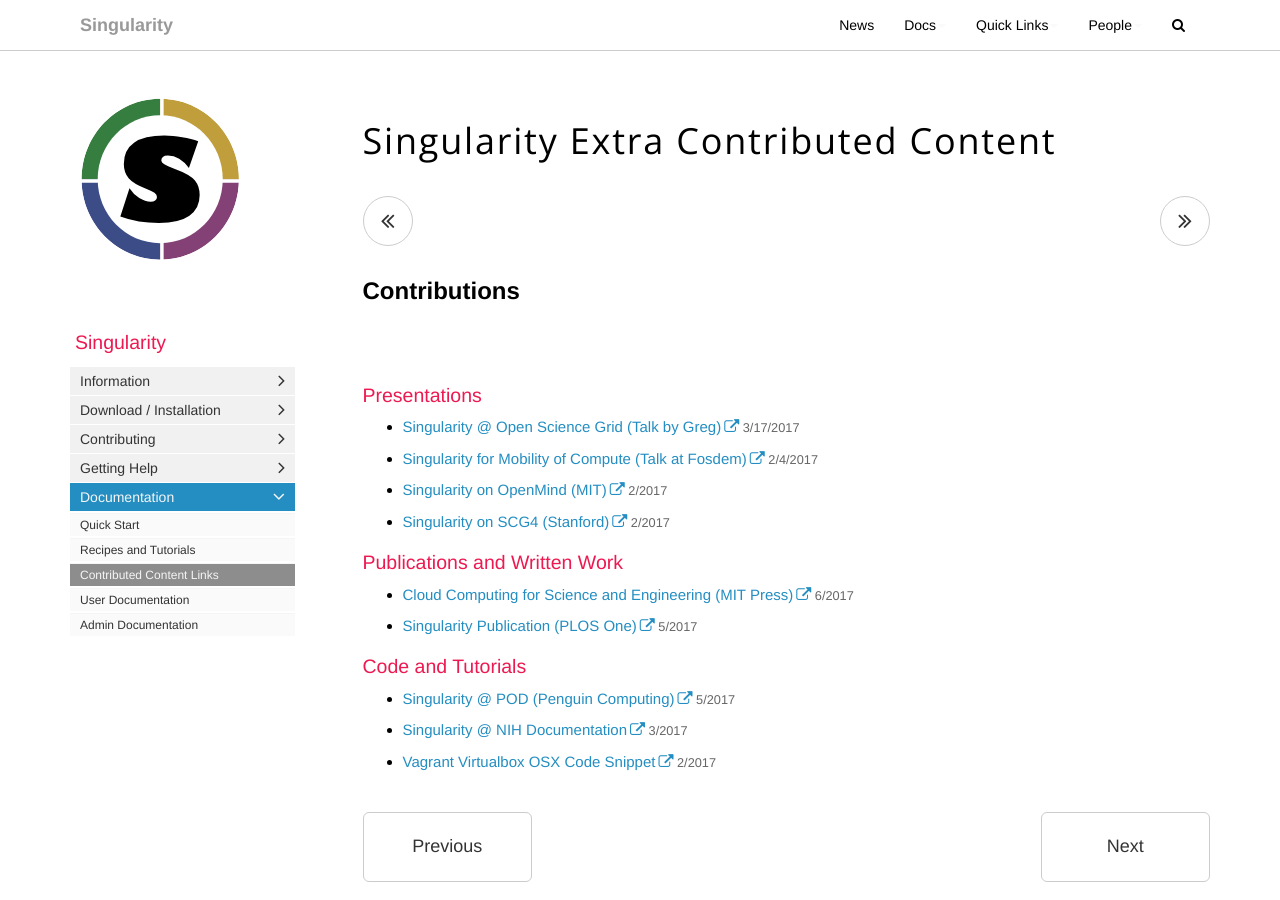
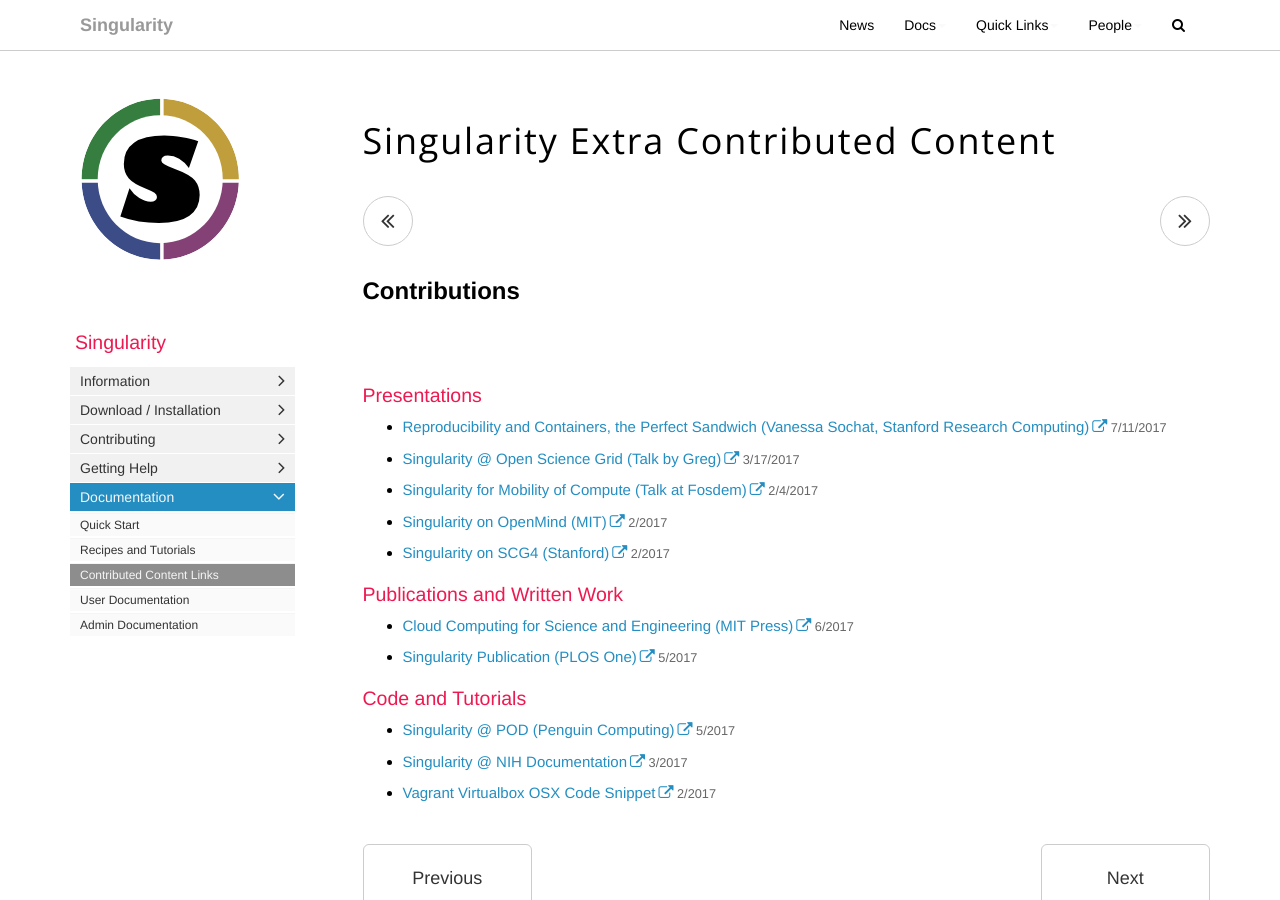
Before and after one commit to singularityware/singularityware.github.io, a Jekyll site: the page built from pages/presentations/content_contributions.html, in a window 1280 px wide and 900 px high. Built offline with Jekyll 4.4.1, drawn with Linux system fonts in a browser that asks for light colours; nearby versions of some CDN libraries; comment, search, counter and statistics services are not loaded.

Commit message:
adding slides for talk

```diff
--- a/_data/slides.yml
+++ b/_data/slides.yml
@@ -3,6 +3,9 @@
   folders:
     - title: Presentations
       folderitems:
+        - title: Reproducibility and Containers, the Perfect Sandwich (Vanessa Sochat, Stanford Research Computing)
+          date: 7/11/2017
+          external_url: https://docs.google.com/presentation/d/14-iKKUpGJC_1qpVFVUyUaitc8xFSw9Rp3v_UE9IGgjM/edit?usp=sharing
         - title: Singularity @ Open Science Grid (Talk by Greg)
           date: 3/17/2017
           external_url: https://support.opensciencegrid.org/support/solutions/articles/12000024676-singularity-containers
```
